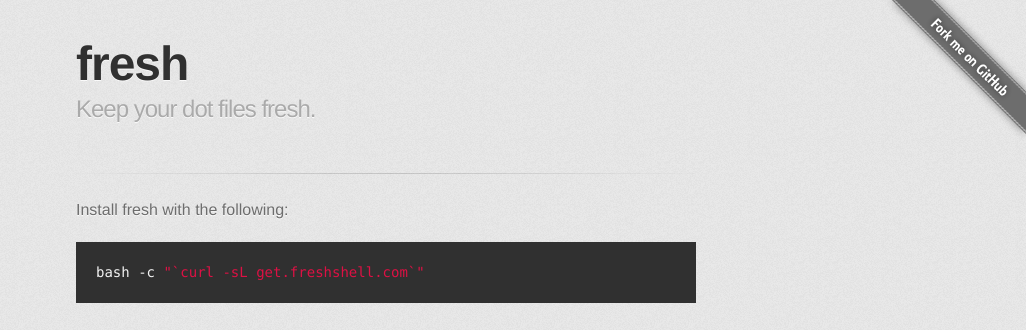
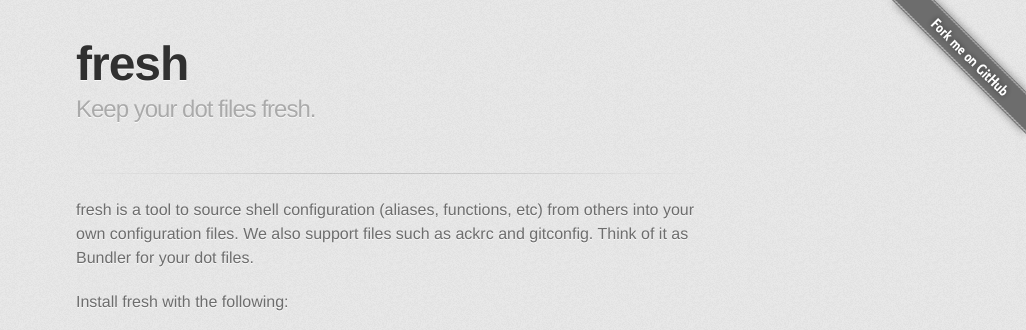
Before and after one commit to freshshell/fresh, a plain HTML site: page index.html in a window 1280 px wide. Shown: the top 330 px of the page, without its empty margins (254-1280 px from the left). Drawn offline with Linux system fonts and the light colour scheme; a web font is replaced by a local one.

Commit message:
Add description.

```diff
--- a/index.html
+++ b/index.html
@@ -25,6 +25,13 @@
         <hr>
 
         <section id="main_content">
+          <p>
+            fresh is a tool to source shell configuration (aliases, functions,
+            etc) from others into your own configuration files.
+            We also support files such as ackrc and gitconfig.
+            Think of it as Bundler for your dot files.
+          </p>
+
           <p>Install fresh with the following:</p>
 
           <div class="highlight">
```
